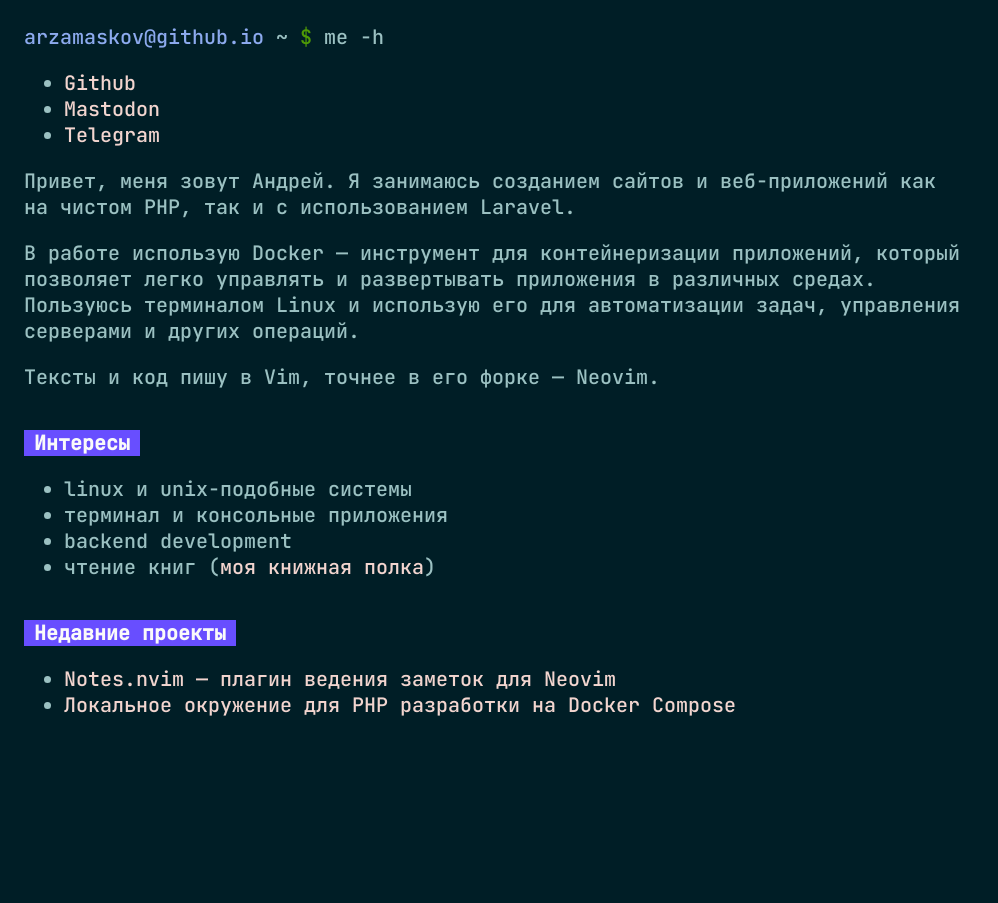
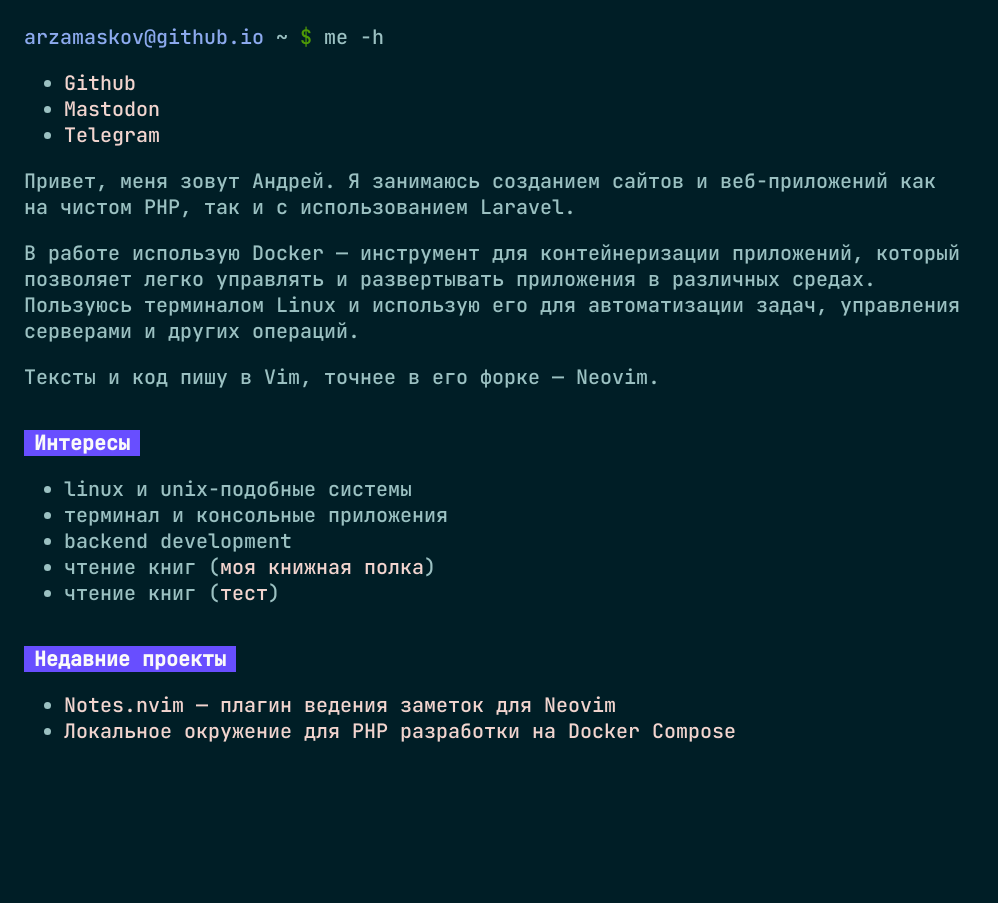
Before and after one commit to arzamaskov/arzamaskov.github.io, a Jekyll site: the page built from index.md, in a window 1280 px wide. Shown: the whole page, without its empty margins (0-998 px from the left). Built offline with Jekyll 4.4.1, drawn with Linux system fonts in a browser that asks for light colours.

Commit message:
Update home.html

```diff
--- a/_layouts/home.html
+++ b/_layouts/home.html
@@ -44,6 +44,7 @@ layout: default
     <li>терминал и&nbsp;консольные приложения</li>
     <li>backend development</li>
     <li>чтение книг (<a href="{{ 'bookshelf' | relative_url }}" alt="my bookshelf">моя книжная полка</a>)</li>
+    <li>чтение книг (<a href="{{ 'тест тест тест' | relative_url }}" alt="my bookshelf">тест</a>)</li>
   </ul>
 
   <h3>Недавние проекты</h3>
```
